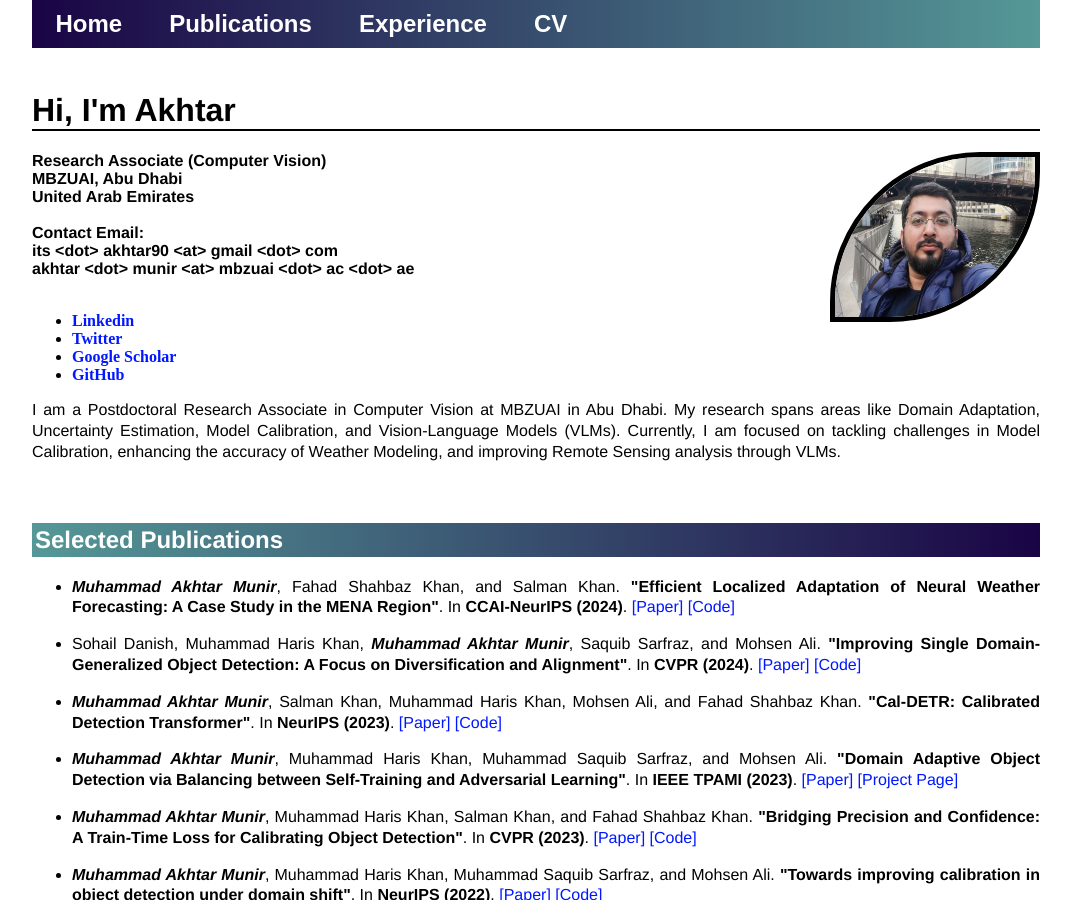
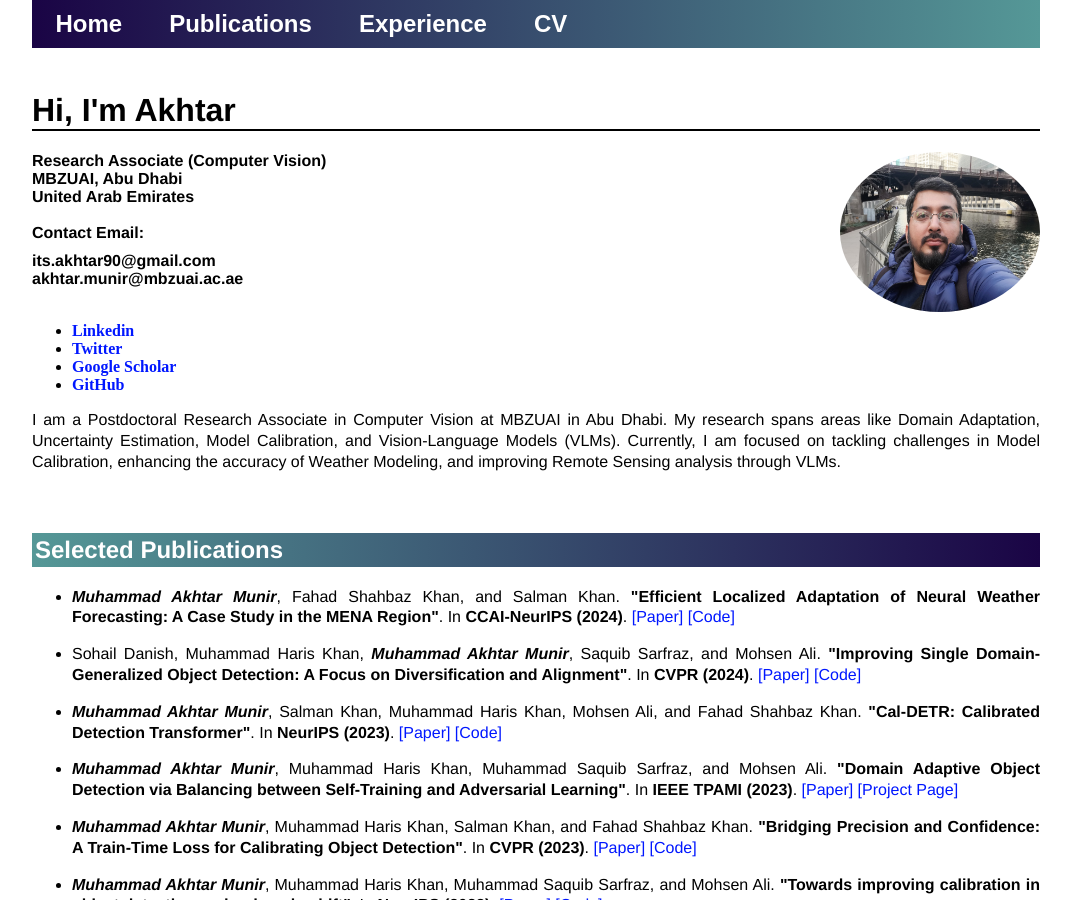
Before and after one commit to akhtarvision/akhtarvision.github.io, a Jekyll site: the page built from index.html, in a window 1280 px wide and 900 px high. Shown: the whole window, without its empty margins (104-1175 px from the left). Built offline with Jekyll 4.4.1, drawn with Linux system fonts in a browser that asks for light colours.

Commit message:
Update index.html

```diff
--- a/index.html
+++ b/index.html
@@ -12,23 +12,27 @@ title: Akhtar, CV & DL
 	<br> -->
 	<h1>Hi, I'm Akhtar</h1>
 <!-- 	</div> -->
-	      	<img class="roundImg" src="ul_pic.jpeg" alt="profile" width="200" height="160" style="float:right">
-<!-- 		<img class="roundImg" src="1702601702642.jpg" alt="profile" width="180" height="170" style="float:right"> -->
-<!-- 		<img class="roundImg" src="mainpic_git_c.jpg" alt="profile" width="188" height="170" style="float:right"> -->
+<!-- 	<img class="roundImg" src="ul_pic.jpeg" alt="profile" width="200" height="160" style="float:right">
 
 	<address>
-
 		Research Associate (Computer Vision)<br>
 		MBZUAI, Abu Dhabi<br>
 		United Arab Emirates<br><br>
-<!-- 		Ph.D. Student (Computer Vision & Deep Learning)</strong><br>
-		Intelligent Machines Lab<br>
-		Information Technology University (ITU)<br><br> -->
 		Contact Email:<br>
-<!-- 		<span style="color:#850E08;" class="obfuscate">akhtar[DOT]munir[AT]itu[DOT]edu[DOT]pk</span><br> -->
 		<span>its &ltdot&gt akhtar90 &ltat&gt gmail &ltdot&gt com</span><br>
 		<span>akhtar &ltdot&gt munir &ltat&gt mbzuai &ltdot&gt ac &ltdot&gt ae</span>
-		</address>
+	</address> -->
+	<img src="ul_pic.jpeg" alt="profile" width="200" height="160" style="float:right; border-radius:50%;">
+
+<address>
+    Research Associate (Computer Vision)<br>
+    MBZUAI, Abu Dhabi<br>
+    United Arab Emirates<br><br>
+    Contact Email:<br>
+    <span style="display:block; margin-top:10px;">its.akhtar90@gmail.com</span>
+    <span style="display:block;">akhtar.munir@mbzuai.ac.ae</span>
+</address>
+
 &nbsp
 		<ul class="social">
 		<li><a href="https://www.linkedin.com/in/muhammad-akhtar-munir-697b3976/">Linkedin</a></li>
```
